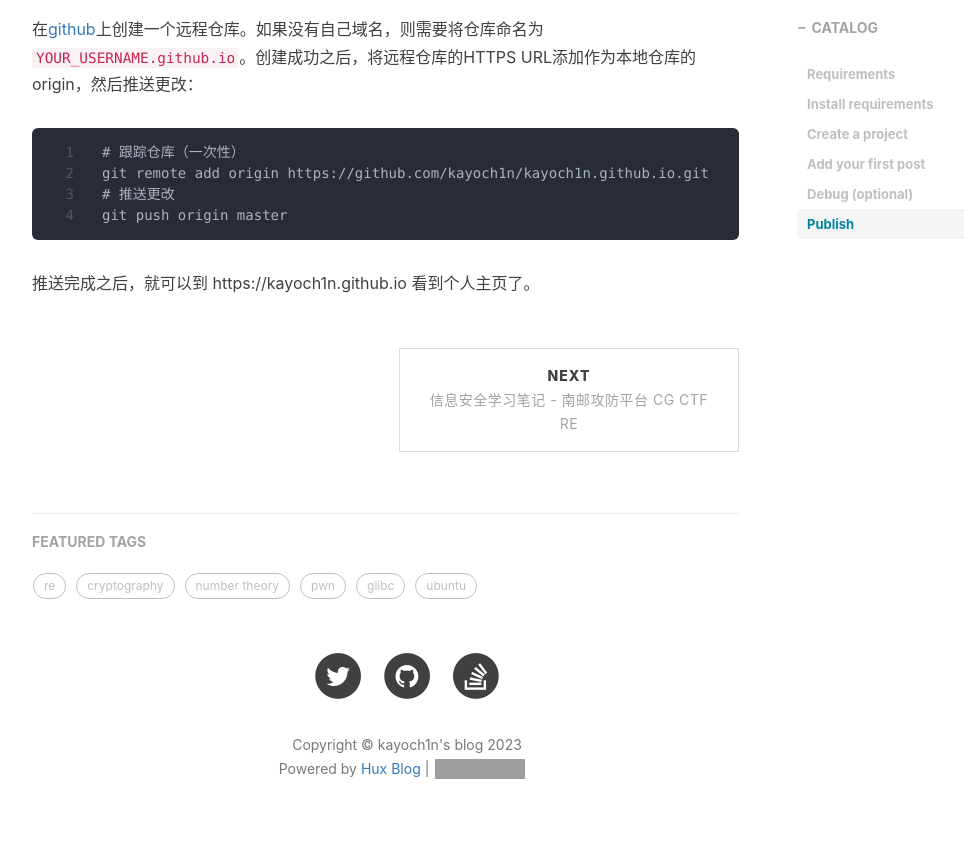
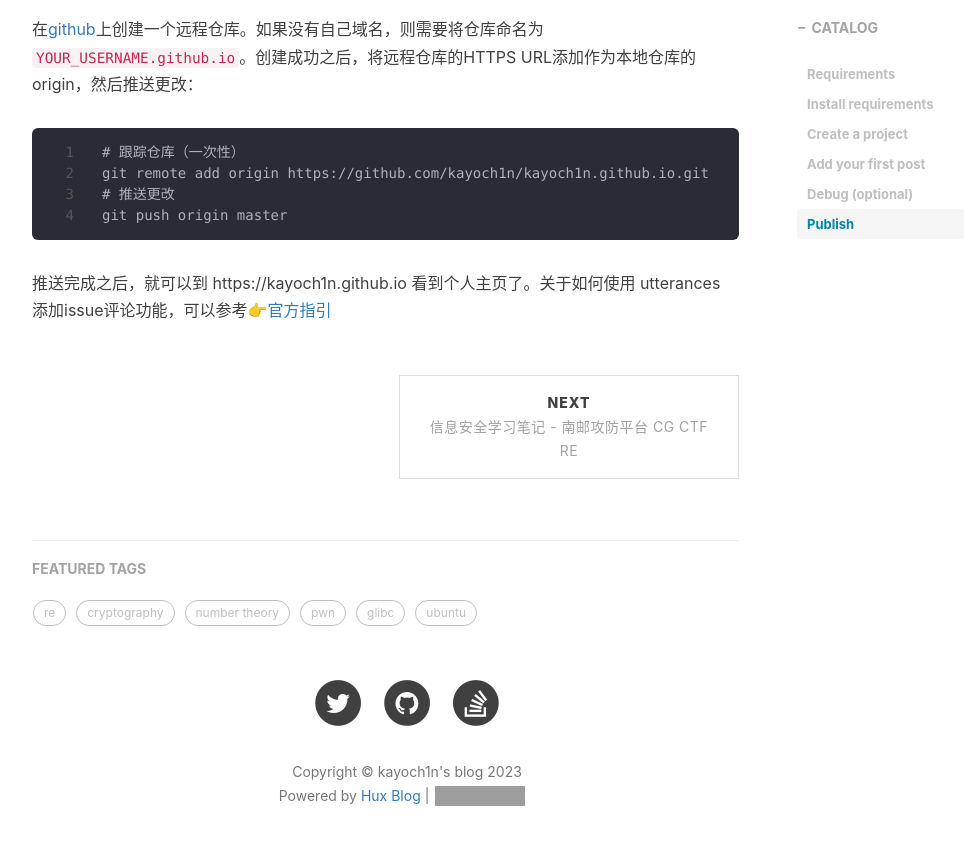
Before and after one commit to kayoch1n/kayoch1n.github.io, a Jekyll site: the page built from _posts/2020-03-21-gh-pages.markdown, in a window 1280 px wide and 900 px high, scrolled down 4132 px. Shown: the top 845 px of the window, without its empty margins (233-1197 px from the left). Built offline with Jekyll 4.4.1, drawn with Linux system fonts in a browser that asks for light colours; nearby versions of some CDN libraries; comment, search, counter and statistics services are not loaded; some of the changed lines change nothing that is shown; grey boxes are pictures that could not be loaded.

Commit message:
更新gh-pages

````diff
--- a/_config.yml
+++ b/_config.yml
@@ -89,4 +89,4 @@ service-worker: true
 # Friends
 # friends: []
 
-utteranc: true
+utterances: true
--- a/_includes/footer.html
+++ b/_includes/footer.html
@@ -330,7 +330,7 @@
 </script>
 
 
-{% if site.utteranc %}
+{% if site.utterances %}
 <script src="https://utteranc.es/client.js"
         repo="kayoch1n/kayoch1n.github.io"
         issue-term="pathname"
--- a/_posts/2020-03-21-gh-pages.markdown
+++ b/_posts/2020-03-21-gh-pages.markdown
@@ -117,4 +117,4 @@ git remote add origin https://github.com/kayoch1n/kayoch1n.github.io.git
 git push origin master
 ```
 
-推送完成之后，就可以到 https://kayoch1n.github.io 看到个人主页了。
+推送完成之后，就可以到 https://kayoch1n.github.io 看到个人主页了。关于如何使用 utterances 添加issue评论功能，可以参考[👉官方指引](https://utteranc.es/)
````
